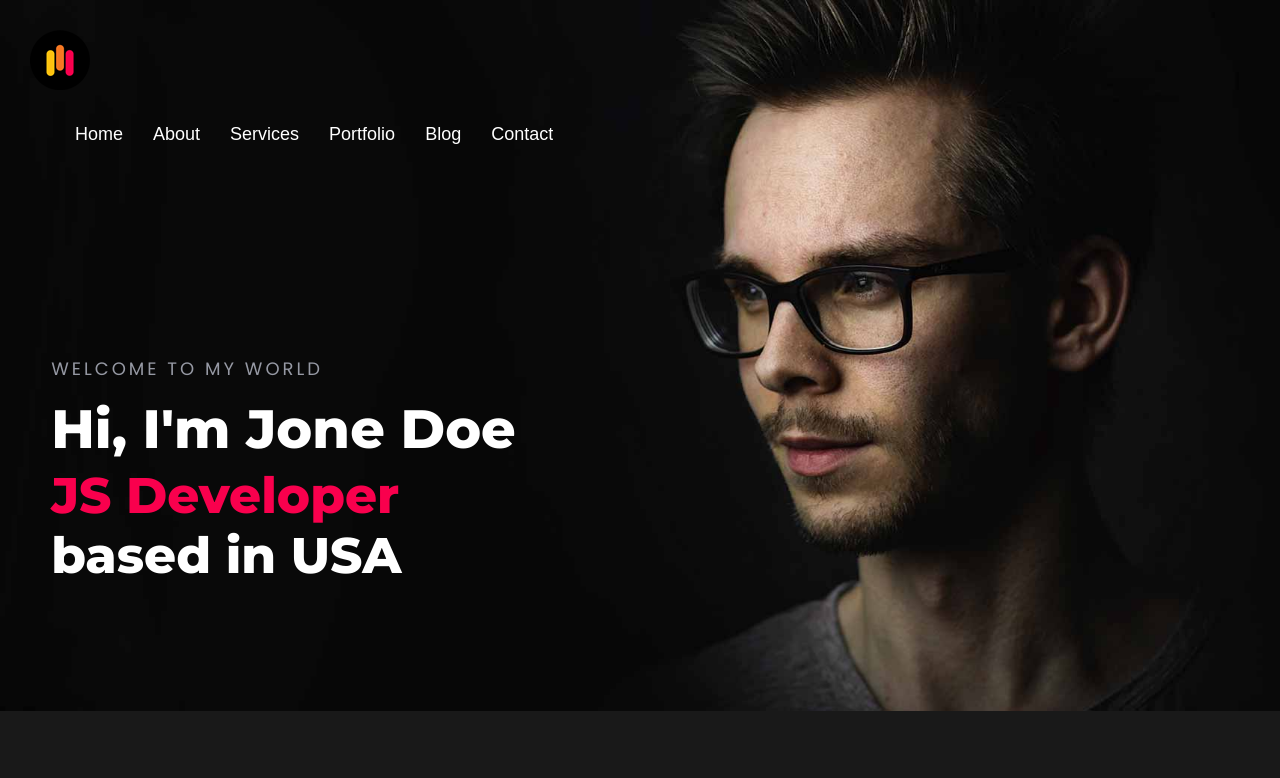
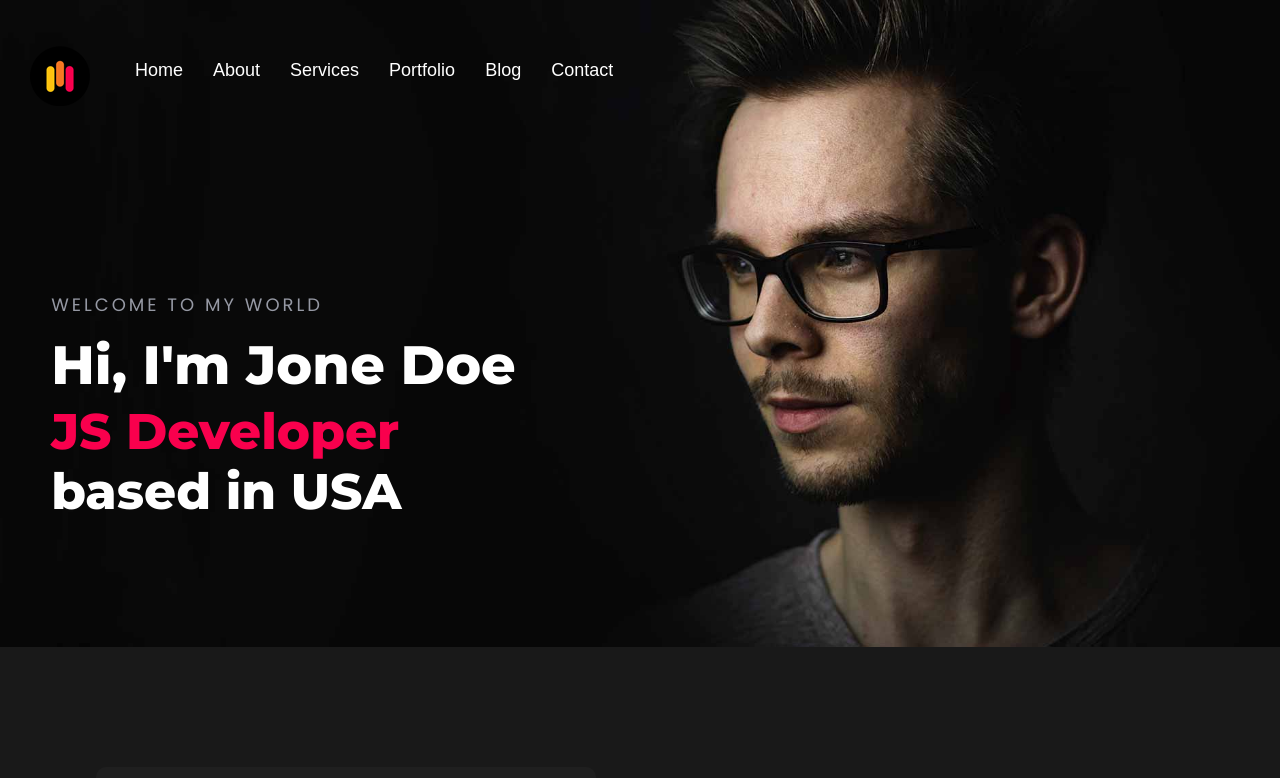
Before and after one commit to cleitonrs/reactjs-portfolio-template, a React (Create React App) app: page / in a window 1280 px wide. Shown: the top 778 px of the page. Built offline with nearby package versions, Linux system fonts and the light colour scheme.

Commit message:
fixed header

```diff
--- a/src/About.js
+++ b/src/About.js
@@ -9,7 +9,7 @@ const About = () => {
     upToTop.classList.toggle("active", window.scrollY > 0)
   })
   return (
-    <div className="about component__space">
+    <div className="about component__space" id="About">
       <div className="container">
         <div className="row">
           <div className="col__2">
--- a/src/Blog.js
+++ b/src/Blog.js
@@ -7,7 +7,7 @@ import Blog3 from "./img/blog-03.jpg"
 
 const Blog = () => {
   return (
-    <div className="blog component__space">
+    <div className="blog component__space" id="Blog">
       <div className="heading">
         <h1 className="heading">Latest News</h1>
         <p className="heading p__color">
--- a/src/Contact.js
+++ b/src/Contact.js
@@ -4,7 +4,7 @@ import contactImg from "./img/about-9.jpg"
 
 const Contact = () => {
   return (
-    <div className="contact component__space">
+    <div className="contact component__space" id="Contact">
       <div className="row">
         <div className="col__2">
           <div className="contact__box">
--- a/src/Home.css
+++ b/src/Home.css
@@ -42,3 +42,15 @@ h4.home__text {
   line-height: 40px;
   font-family: Montserrat, sans-serif;
 }
+
+.header {
+  transition: .4s  all ease;
+}
+
+.header.active {
+  position: fixed;
+  z-index: 1000;
+  width: 100%;
+  padding: 0 30px;
+  background-color: #191919;
+}
--- a/src/Home.js
+++ b/src/Home.js
@@ -1,48 +1,59 @@
 import React from "react";
-import './Home.css'
-import logo from "./img/logo.png"
+import "./Home.css";
+import logo from "./img/logo.png";
 
 const Home = () => {
+
+  // Fixed Header
+  window.addEventListener("scroll", () => {
+    const header = document.querySelector(".header");
+    header.classList.toggle("active", window.scrollY > 0);
+  });
+
   return (
-    <div className="home">
+    <div className="home" id="Home">
       <div className="home__bg">
         <div className="header d__flex align__items__center pxy__30">
           <div className="logo">
             <img src={logo} alt="logo" />
+          </div>
             <div className="navigation pxy__30">
               <ul className="navbar d__flex">
-                <a href="#Home"><li className="nav__items mx__15">Home</li></a>
-                <a href="#About"><li className="nav__items mx__15">About</li></a>
-                <a href="#Services"><li className="nav__items mx__15">Services</li></a>
-                <a href="#Portfolio"><li className="nav__items mx__15">Portfolio</li></a>
-                <a href="#Blog"><li className="nav__items mx__15">Blog</li></a>
-                <a href="#Contact"><li className="nav__items mx__15">Contact</li></a>
+                <a href="#Home">
+                  <li className="nav__items mx__15">Home</li>
+                </a>
+                <a href="#About">
+                  <li className="nav__items mx__15">About</li>
+                </a>
+                <a href="#Services">
+                  <li className="nav__items mx__15">Services</li>
+                </a>
+                <a href="#Portfolio">
+                  <li className="nav__items mx__15">Portfolio</li>
+                </a>
+                <a href="#Blog">
+                  <li className="nav__items mx__15">Blog</li>
+                </a>
+                <a href="#Contact">
+                  <li className="nav__items mx__15">Contact</li>
+                </a>
               </ul>
             </div>
-          </div>
         </div>
         {/* HOME CONTENT */}
         <div className="container">
           <div className="home__content">
             <div className="home__meta">
-              <h1 className="home__text pz__10">
-                WELCOME TO MY WORLD
-              </h1>
-              <h2 className="home__text pz__10">
-                Hi, I'm Jone Doe
-              </h2>
-              <h3 className="home__text pz__10 sweet">
-                JS Developer
-              </h3>
-              <h4 className="home__text pz__10">
-                based in USA
-              </h4>
+              <h1 className="home__text pz__10">WELCOME TO MY WORLD</h1>
+              <h2 className="home__text pz__10">Hi, I'm Jone Doe</h2>
+              <h3 className="home__text pz__10 sweet">JS Developer</h3>
+              <h4 className="home__text pz__10">based in USA</h4>
             </div>
           </div>
         </div>
       </div>
     </div>
-  )
-}
+  );
+};
 
-export default Home
+export default Home;
--- a/src/Project.js
+++ b/src/Project.js
@@ -7,7 +7,7 @@ import Project4 from "./img/portfolio-4.jpg";
 
 const Project = () => {
   return (
-    <div className="project component__space">
+    <div className="project component__space" id="Portfolio">
       <div className="heading">
         <h1 className="heading">My Latest Projects</h1>
         <p className="heading p__color">
--- a/src/Service.js
+++ b/src/Service.js
@@ -3,7 +3,7 @@ import "./Service.css";
 
 const Service = () => {
   return (
-    <div className="Service component__space">
+    <div className="Service component__space" id="Services">
 
       <div className="heading">
         <h1 className="heading">My Awesome Services</h1>
```
